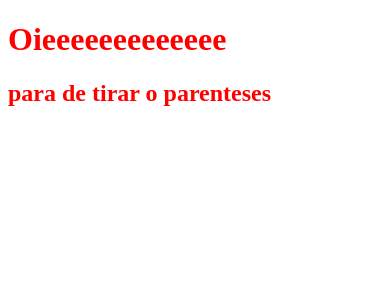
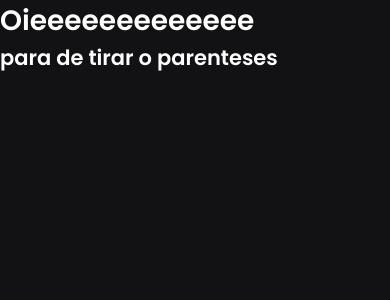
Before and after one commit to Elesiann/gnews, a Next.js app: page / in a window 390 px wide. Shown: the top 300 px of the page. Built offline with nearby package versions, Linux system fonts and the light colour scheme.

Commit message:
global styling

```diff
--- a/package.json
+++ b/package.json
@@ -9,7 +9,9 @@
     "lint": "next lint"
   },
   "dependencies": {
-    "next": "11.1.2",
+    "@babel/core": "^7.15.5",
+    "@babel/plugin-syntax-jsx": "^7.14.5",
+    "next": "^11.1.2",
     "react": "17.0.2",
     "react-dom": "17.0.2",
     "sass": "^1.41.0"
--- a/src/pages/_app.tsx
+++ b/src/pages/_app.tsx
@@ -1,5 +1,8 @@
 import { AppProps } from "next/app";
 
+import "../styles/global.scss"
+
+// app é o carinha que se repete em todas as páginas
 function MyApp({ Component, pageProps }) {
   return <Component {...pageProps} />;
 }
--- /dev/null
+++ b/src/pages/_document.tsx
@@ -0,0 +1,20 @@
+import Document, { Html, Head, Main, NextScript } from "next/document";
+
+export default class MyDocument extends Document {
+  render() {
+    return (
+      <Html>
+        <Head>
+
+        <link rel="preconnect" href="https://fonts.gstatic.com" />
+        <link href="https://fonts.googleapis.com/css2?family=Poppins:wght@300;400;500;600&display=swap" rel="stylesheet"/>
+
+        </Head>
+        <body>
+          <Main />
+          <NextScript />
+        </body>
+      </Html>
+    );
+  }
+}
--- a/src/pages/index.tsx
+++ b/src/pages/index.tsx
@@ -1,11 +1,16 @@
-import styles from '../styles/home.module.scss'
-
+import Head from "next/head";
 
 export default function Home() {
   return (
-    <div className={styles.title}>
-      <h1>Oieeeeeeeeeeeee</h1>
-      <h2>para de tirar o parenteses</h2>
-    </div>
+    <>
+      <Head>
+        <title>Início | gNews</title>
+      </Head>
+
+      <div>
+        <h1>Oieeeeeeeeeeeee</h1>
+        <h2>para de tirar o parenteses</h2>
+      </div>
+    </>
   );
 }
--- /dev/null
+++ b/src/styles/global.scss
@@ -0,0 +1,49 @@
+* {
+  margin: 0;
+  padding: 0;
+  box-sizing: border-box;
+}
+
+:root {
+  --white: #FFF;
+
+  --gray-100: #e1e1e6;
+  --gray-300: #a8a8b3;
+  --gray-900: #121214;
+
+  --cyan-500: #61dafb;
+  --yellow-500: #eba417;
+}
+
+@media (max-width: 1080px) {
+  html {
+    font-size: 93.75%;
+  }
+}
+@media (max-width: 720px) {
+  html {
+    font-size: 87.5%;
+  }
+}
+
+body {
+  background-color: var(--gray-900);
+  color: var(--white);
+}
+
+body,
+input,
+textarea,
+select,
+button {
+  font: 400 1rem "Poppins", sans-serif;
+}
+
+button {
+  cursor: pointer;
+}
+
+a {
+  color: inherit;
+  text-decoration: none;
+}
--- a/src/styles/home.module.scss
+++ /dev/null
@@ -1,3 +0,0 @@
-.title {
-    color: red;
-}
```
Also changed, not shown: public/index.html (added), 1 other file (tests, documents, lock files or other folders).
